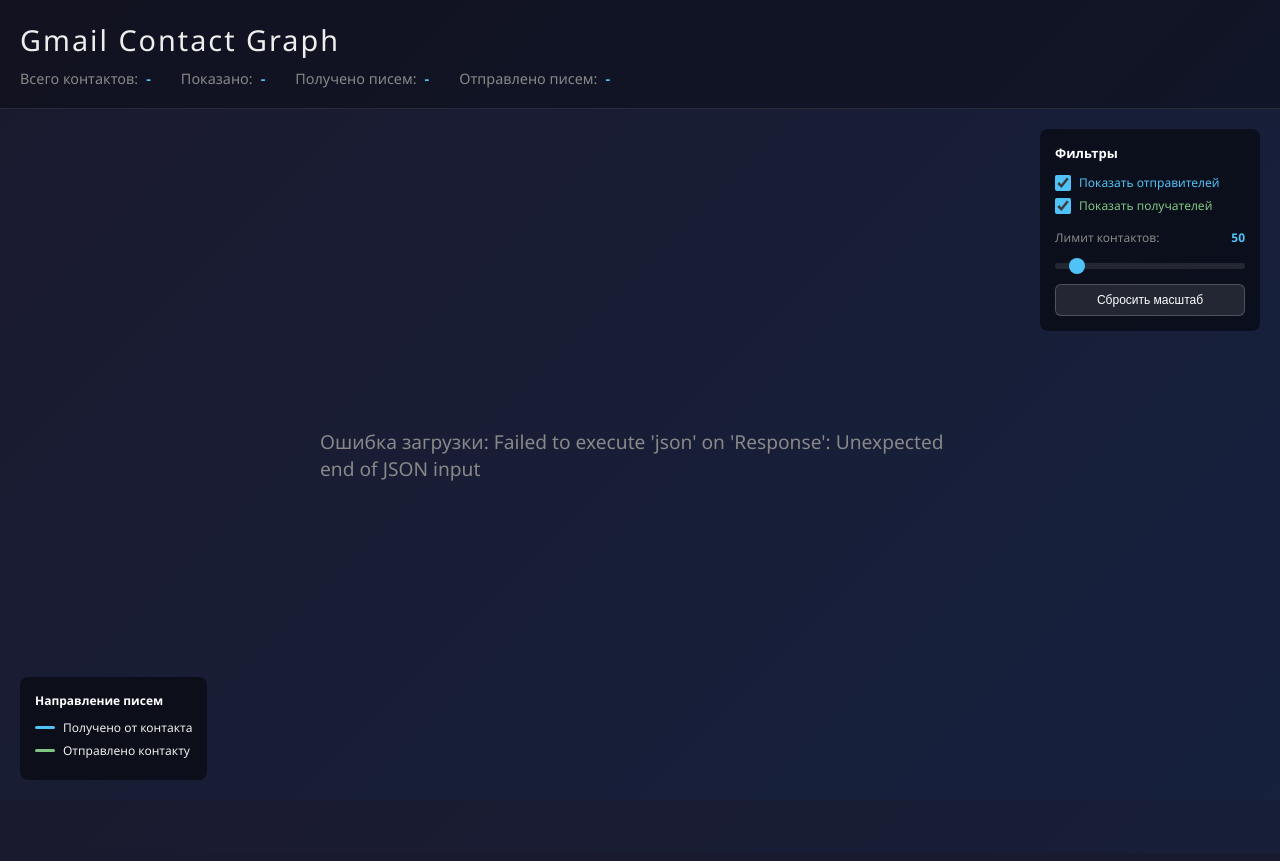
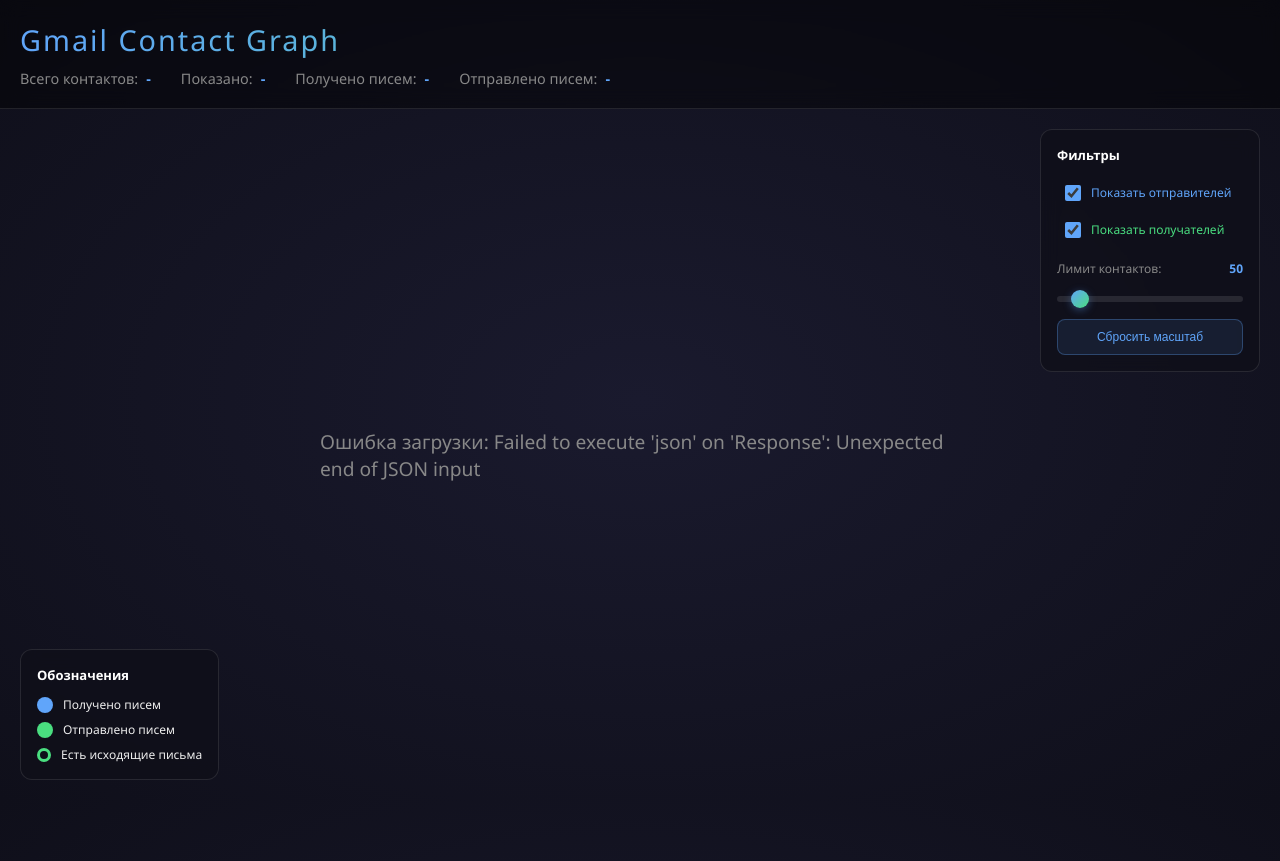
Before and after one commit to yegormishchuk/gmail-contact-graph, a Flask app: page / in a window 1280 px wide. Before the commit the page ends 800 px from the top, so only its background shows below. Run offline with Flask 3, Linux system fonts and the light colour scheme; data that the repository does not hold is empty; parts of the project's set-up code (start-up, migrations or seed data) failed here and were passed over.

Commit message:
update design

```diff
--- a/webapp/static/css/style.css
+++ b/webapp/static/css/style.css
@@ -6,7 +6,7 @@
 
 body {
     font-family: 'Segoe UI', Tahoma, Geneva, Verdana, sans-serif;
-    background: linear-gradient(135deg, #1a1a2e 0%, #16213e 100%);
+    background: radial-gradient(ellipse at center, #1a1a2e 0%, #0f0f1a 100%);
     color: #eee;
     min-height: 100vh;
     overflow: hidden;
@@ -20,14 +20,19 @@ body {
 
 header {
     padding: 20px;
-    background: rgba(0, 0, 0, 0.3);
+    background: rgba(0, 0, 0, 0.4);
     border-bottom: 1px solid rgba(255, 255, 255, 0.1);
+    backdrop-filter: blur(10px);
 }
 
 h1 {
     font-size: 1.8rem;
     font-weight: 300;
     letter-spacing: 2px;
+    background: linear-gradient(90deg, #60a5fa, #4ade80);
+    -webkit-background-clip: text;
+    -webkit-text-fill-color: transparent;
+    background-clip: text;
 }
 
 .stats {
@@ -45,7 +50,7 @@ h1 {
 }
 
 .stat-value {
-    color: #4fc3f7;
+    color: #60a5fa;
     font-weight: 600;
 }
 
@@ -169,37 +179,51 @@ svg {
     position: absolute;
     bottom: 20px;
     left: 20px;
-    background: rgba(0, 0, 0, 0.5);
-    border-radius: 8px;
-    padding: 15px;
+    background: rgba(15, 15, 26, 0.8);
+    border: 1px solid rgba(255, 255, 255, 0.1);
+    border-radius: 12px;
+    padding: 16px;
     font-size: 12px;
+    backdrop-filter: blur(10px);
 }
 
 .legend-title {
     font-weight: 600;
-    margin-bottom: 10px;
+    margin-bottom: 12px;
     color: #fff;
+    font-size: 13px;
 }
 
 .legend-item {
     display: flex;
     align-items: center;
-    gap: 8px;
-    margin-bottom: 6px;
+    gap: 10px;
+    margin-bottom: 8px;
+}
+
+.legend-item:last-child {
+    margin-bottom: 0;
 }
 
 .legend-color {
-    width: 20px;
-    height: 3px;
-    border-radius: 2px;
+    width: 16px;
+    height: 16px;
+    border-radius: 50%;
 }
 
 .legend-color.received {
-    background: #4fc3f7;
+    background: #60a5fa;
 }
 
 .legend-color.sent {
-    background: #81c784;
+    background: #4ade80;
+}
+
+.legend-color.border-indicator {
+    background: transparent;
+    border: 3px solid #4ade80;
+    width: 14px;
+    height: 14px;
 }
 
 /* Controls panel */
@@ -207,61 +231,70 @@ svg {
     position: absolute;
     top: 20px;
     right: 20px;
-    background: rgba(0, 0, 0, 0.5);
-    border-radius: 8px;
-    padding: 15px;
+    background: rgba(15, 15, 26, 0.8);
+    border: 1px solid rgba(255, 255, 255, 0.1);
+    border-radius: 12px;
+    padding: 16px;
     min-width: 220px;
+    backdrop-filter: blur(10px);
 }
 
 .controls-title {
     font-weight: 600;
-    margin-bottom: 12px;
+    margin-bottom: 14px;
     color: #fff;
     font-size: 13px;
 }
 
 .control-group {
-    margin-bottom: 12px;
+    margin-bottom: 14px;
 }
 
 .control-label {
     display: flex;
     align-items: center;
-    gap: 8px;
+    gap: 10px;
     cursor: pointer;
     font-size: 12px;
-    margin-bottom: 6px;
+    margin-bottom: 8px;
+    padding: 6px 8px;
+    border-radius: 6px;
+    transition: background 0.2s;
+}
+
+.control-label:hover {
+    background: rgba(255, 255, 255, 0.05);
 }
 
 .control-label input[type="checkbox"] {
     width: 16px;
     height: 16px;
     cursor: pointer;
-    accent-color: #4fc3f7;
+    accent-color: #60a5fa;
 }
 
 .control-label.received {
-    color: #4fc3f7;
+    color: #60a5fa;
 }
 
 .control-label.sent {
-    color: #81c784;
+    color: #4ade80;
 }
 
 .slider-group {
-    margin-top: 15px;
+    margin-top: 16px;
 }
 
 .slider-label {
     font-size: 12px;
     color: #888;
-    margin-bottom: 6px;
+    margin-bottom: 8px;
     display: flex;
     justify-content: space-between;
 }
 
 .slider-value {
-    color: #4fc3f7;
+    color: #60a5fa;
     font-weight: 600;
 }
 
@@ -276,37 +309,40 @@ input[type="range"] {
 
 input[type="range"]::-webkit-slider-thumb {
     -webkit-appearance: none;
-    width: 16px;
-    height: 16px;
-    background: #4fc3f7;
+    width: 18px;
+    height: 18px;
+    background: linear-gradient(135deg, #60a5fa, #4ade80);
     border-radius: 50%;
     cursor: pointer;
+    box-shadow: 0 2px 8px rgba(96, 165, 250, 0.4);
 }
 
 input[type="range"]::-moz-range-thumb {
-    width: 16px;
-    height: 16px;
-    background: #4fc3f7;
+    width: 18px;
+    height: 18px;
+    background: linear-gradient(135deg, #60a5fa, #4ade80);
     border-radius: 50%;
     cursor: pointer;
     border: none;
+    box-shadow: 0 2px 8px rgba(96, 165, 250, 0.4);
 }
 
 .control-btn {
-    background: rgba(255, 255, 255, 0.1);
-    border: 1px solid rgba(255, 255, 255, 0.2);
-    color: #fff;
-    padding: 8px 16px;
-    border-radius: 6px;
+    background: rgba(96, 165, 250, 0.1);
+    border: 1px solid rgba(96, 165, 250, 0.3);
+    color: #60a5fa;
+    padding: 10px 16px;
+    border-radius: 8px;
     cursor: pointer;
     font-size: 12px;
-    transition: background 0.2s;
+    transition: all 0.2s;
     width: 100%;
-    margin-top: 10px;
+    margin-top: 12px;
 }
 
 .control-btn:hover {
-    background: rgba(255, 255, 255, 0.2);
+    background: rgba(96, 165, 250, 0.2);
+    border-color: rgba(96, 165, 250, 0.5);
 }
 
 /* Loading */
--- a/webapp/static/js/graph.js
+++ b/webapp/static/js/graph.js
@@ -1,11 +1,15 @@
 // Graph configuration
 const config = {
-    centerNodeRadius: 25,
-    nodeRadius: 8,
-    linkWidth: 1.5,
-    chargeStrength: -50,
-    minLinkDistance: 50,
-    maxLinkDistance: 500
+    centerNodeRadius: 30,
+    minNodeRadius: 15,
+    maxNodeRadius: 40,
+    chargeStrength: -150,
+    centerStrength: 0.05,
+    collisionPadding: 10,
+    sentColor: '#4ade80',      // Green for sent
+    receivedColor: '#60a5fa',  // Blue for received
+    centerColor: '#f87171',    // Red for center
+    borderWidth: 3
 };
 
 // Filter state
@@ -19,23 +23,9 @@ const filters = {
 let rawData = null;
 let currentSimulation = null;
 
-// Color scale for nodes based on activity type
-function getNodeColor(d) {
-    if (d.isCenter) return '#ff6b6b';
-
-    const total = d.received + d.sent;
-    const sentRatio = d.sent / (total || 1);
-
-    const receivedColor = d3.rgb(79, 195, 247);
-    const sentColor = d3.rgb(129, 199, 132);
-
-    return d3.interpolateRgb(receivedColor, sentColor)(sentRatio);
-}
-
 // Filter data based on current filters
 function filterData(data) {
     let nodes = [data.nodes[0]]; // Always include center node
-    let links = [];
 
     // Filter contacts based on checkboxes
     let filteredContacts = data.nodes.slice(1).filter(node => {
@@ -50,29 +40,9 @@ function filterData(data) {
 
     nodes = nodes.concat(filteredContacts);
 
-    // Get set of visible node ids
-    const visibleIds = new Set(nodes.map(n => n.id));
-
-    // Filter links
-    links = data.links.filter(link => {
-        const sourceId = typeof link.source === 'object' ? link.source.id : link.source;
-        const targetId = typeof link.target === 'object' ? link.target.id : link.target;
-
-        if (!visibleIds.has(sourceId) || !visibleIds.has(targetId)) return false;
-        if (link.type === 'received' && !filters.showSenders) return false;
-        if (link.type === 'sent' && !filters.showRecipients) return false;
-        return true;
-    });
-
-    // Deep copy to avoid mutating original data
     return {
         nodes: nodes.map(n => ({...n})),
-        links: links.map(l => ({
-            source: typeof l.source === 'object' ? l.source.id : l.source,
-            target: typeof l.target === 'object' ? l.target.id : l.target,
-            type: l.type,
-            count: l.count
-        })),
+        links: [], // No links in new design
         stats: {
             ...data.stats,
             displayedContacts: filteredContacts.length
@@ -80,20 +50,36 @@ function filterData(data) {
     };
 }
 
+// Calculate node radius based on activity
+function getNodeRadius(d, maxActivity) {
+    if (d.isCenter) return config.centerNodeRadius;
+    const total = d.received + d.sent;
+    const scale = d3.scaleSqrt()
+        .domain([1, maxActivity])
+        .range([config.minNodeRadius, config.maxNodeRadius]);
+    return scale(total || 1);
+}
+
+// Create pie chart arc generator
+function createPieArc(radius) {
+    return d3.arc()
+        .innerRadius(0)
+        .outerRadius(radius);
+}
+
 // Render graph with current filters
 function renderGraph(data) {
     const container = document.getElementById('graph-container');
     const width = container.clientWidth;
     const height = container.clientHeight;
+    const centerX = width / 2;
+    const centerY = height / 2;
 
     // Update stats
     document.getElementById('displayed-contacts').textContent = data.stats.displayedContacts;
 
-    // Create scale for link distance
-    const maxLinkCount = d3.max(data.links, d => d.count) || 1;
-    const linkDistanceScale = d3.scaleLog()
-        .domain([1, maxLinkCount])
-        .range([config.maxLinkDistance, config.minLinkDistance]);
+    // Calculate max activity for scaling
+    const maxActivity = d3.max(data.nodes.slice(1), d => d.received + d.sent) || 1;
 
     // Clear SVG
     const svg = d3.select('#graph');
@@ -104,7 +90,7 @@ function renderGraph(data) {
     const g = svg.append('g');
 
     const zoom = d3.zoom()
-        .scaleExtent([0.1, 4])
+        .scaleExtent([0.3, 3])
         .on('zoom', (event) => {
             g.attr('transform', event.transform);
         });
@@ -116,33 +102,6 @@ function renderGraph(data) {
         svg.transition().duration(500).call(zoom.transform, d3.zoomIdentity);
     };
 
-    // Create arrow markers
-    const defs = svg.append('defs');
-
-    defs.append('marker')
-        .attr('id', 'arrow-received')
-        .attr('viewBox', '0 -5 10 10')
-        .attr('refX', 15)
-        .attr('refY', 0)
-        .attr('markerWidth', 6)
-        .attr('markerHeight', 6)
-        .attr('orient', 'auto')
-        .append('path')
-        .attr('d', 'M0,-5L10,0L0,5')
-        .attr('fill', '#4fc3f7');
-
-    defs.append('marker')
-        .attr('id', 'arrow-sent')
-        .attr('viewBox', '0 -5 10 10')
-        .attr('refX', 15)
-        .attr('refY', 0)
-        .attr('markerWidth', 6)
-        .attr('markerHeight', 6)
-        .attr('orient', 'auto')
-        .append('path')
-        .attr('d', 'M0,-5L10,0L0,5')
-        .attr('fill', '#81c784');
-
     // Stop previous simulation
     if (currentSimulation) {
         currentSimulation.stop();
@@ -150,43 +109,85 @@ function renderGraph(data) {
 
     // Create force simulation
     currentSimulation = d3.forceSimulation(data.nodes)
-        .force('link', d3.forceLink(data.links)
-            .id(d => d.id)
-            .distance(d => linkDistanceScale(d.count)))
         .force('charge', d3.forceManyBody()
             .strength(config.chargeStrength))
-        .force('center', d3.forceCenter(width / 2, height / 2))
+        .force('center', d3.forceCenter(centerX, centerY))
         .force('collision', d3.forceCollide()
-            .radius(d => (d.isCenter ? config.centerNodeRadius : config.nodeRadius) + 5));
+            .radius(d => getNodeRadius(d, maxActivity) + config.collisionPadding))
+        .force('x', d3.forceX(centerX).strength(config.centerStrength))
+        .force('y', d3.forceY(centerY).strength(config.centerStrength));
 
-    // Create links
-    const link = g.append('g')
-        .attr('class', 'links')
-        .selectAll('line')
-        .data(data.links)
-        .enter()
-        .append('line')
-        .attr('class', d => `link link-${d.type}`)
-        .attr('stroke-width', config.linkWidth)
-        .attr('marker-end', d => `url(#arrow-${d.type})`);
+    // Fix center node position
+    data.nodes.forEach(node => {
+        if (node.isCenter) {
+            node.fx = centerX;
+            node.fy = centerY;
+        }
+    });
 
-    // Create nodes
-    const node = g.append('g')
-        .attr('class', 'nodes')
-        .selectAll('circle')
+    // Create nodes group
+    const nodesGroup = g.append('g').attr('class', 'nodes');
+
+    // Pie layout
+    const pie = d3.pie()
+        .value(d => d.value)
+        .sort(null);
+
+    // Create node groups
+    const nodeGroups = nodesGroup.selectAll('g.node')
         .data(data.nodes)
         .enter()
-        .append('circle')
-        .attr('class', d => d.isCenter ? 'node-center' : 'node-contact')
-        .attr('r', d => d.isCenter ? config.centerNodeRadius : config.nodeRadius)
-        .attr('fill', getNodeColor)
-        .call(d3.drag()
-            .on('start', dragstarted)
-            .on('drag', dragged)
-            .on('end', dragended));
+        .append('g')
+        .attr('class', d => d.isCenter ? 'node node-center' : 'node node-contact');
+
+    // Add pie charts to each node
+    nodeGroups.each(function(d) {
+        const group = d3.select(this);
+        const radius = getNodeRadius(d, maxActivity);
+        const arc = createPieArc(radius);
+
+        if (d.isCenter) {
+            // Center node - solid circle
+            group.append('circle')
+                .attr('r', radius)
+                .attr('fill', config.centerColor)
+                .attr('stroke', '#fff')
+                .attr('stroke-width', 4);
+        } else {
+            // Contact node - pie chart
+            const pieData = pie([
+                { type: 'sent', value: d.sent || 0.01 },
+                { type: 'received', value: d.received || 0.01 }
+            ]);
+
+            // Draw pie segments
+            group.selectAll('path')
+                .data(pieData)
+                .enter()
+                .append('path')
+                .attr('d', arc)
+                .attr('fill', segment => segment.data.type === 'sent' ? config.sentColor : config.receivedColor)
+                .attr('class', 'pie-segment');
+
+            // Add border - green if has sent, otherwise default
+            const hasSent = d.sent > 0;
+            group.append('circle')
+                .attr('r', radius)
+                .attr('fill', 'none')
+                .attr('stroke', hasSent ? config.sentColor : 'rgba(255,255,255,0.3)')
+                .attr('stroke-width', hasSent ? config.borderWidth : 1.5)
+                .attr('class', 'node-border');
+        }
+    });
+
+    // Add drag behavior
+    nodeGroups.call(d3.drag()
+        .on('start', dragstarted)
+        .on('drag', dragged)
+        .on('end', dragended));
 
     // Create labels
-    const label = g.append('g')
+    const labels = g.append('g')
         .attr('class', 'labels')
         .selectAll('text')
         .data(data.nodes)
@@ -194,49 +195,58 @@ function renderGraph(data) {
         .append('text')
         .attr('class', d => d.isCenter ? 'label label-center' : 'label')
         .attr('text-anchor', 'middle')
-        .attr('dy', d => d.isCenter ? config.centerNodeRadius + 15 : config.nodeRadius + 12)
-        .text(d => d.name.length > 15 ? d.name.substring(0, 12) + '...' : d.name);
+        .text(d => {
+            const name = d.name;
+            if (d.isCenter) return name;
+            return name.length > 12 ? name.substring(0, 10) + '...' : name;
+        });
 
     // Tooltip
     const tooltip = d3.select('#tooltip');
 
-    node.on('mouseover', (event, d) => {
+    nodeGroups.on('mouseover', function(event, d) {
         if (d.isCenter) return;
+
+        const total = d.received + d.sent;
+        const sentPercent = total > 0 ? Math.round((d.sent / total) * 100) : 0;
+        const receivedPercent = total > 0 ? Math.round((d.received / total) * 100) : 0;
 
         tooltip.select('.tooltip-name').text(d.name);
         tooltip.select('.tooltip-email').text(d.email);
-        tooltip.select('.tooltip-stat-value.received').text(d.received.toLocaleString());
-        tooltip.select('.tooltip-stat-value.sent').text(d.sent.toLocaleString());
+        tooltip.select('.tooltip-stat-value.received').text(`${d.received.toLocaleString()} (${receivedPercent}%)`);
+        tooltip.select('.tooltip-stat-value.sent').text(`${d.sent.toLocaleString()} (${sentPercent}%)`);
 
         tooltip
             .style('left', (event.pageX + 15) + 'px')
             .style('top', (event.pageY - 10) + 'px')
             .classed('visible', true);
+
+        // Highlight node
+        d3.select(this).select('.node-border')
+            .attr('stroke-width', config.borderWidth + 2);
     })
     .on('mousemove', (event) => {
         tooltip
             .style('left', (event.pageX + 15) + 'px')
             .style('top', (event.pageY - 10) + 'px');
     })
-    .on('mouseout', () => {
+    .on('mouseout', function(event, d) {
         tooltip.classed('visible', false);
+
+        if (!d.isCenter) {
+            const hasSent = d.sent > 0;
+            d3.select(this).select('.node-border')
+                .attr('stroke-width', hasSent ? config.borderWidth : 1.5);
+        }
     });
 
     // Update positions on tick
     currentSimulation.on('tick', () => {
-        link
-            .attr('x1', d => d.source.x)
-            .attr('y1', d => d.source.y)
-            .attr('x2', d => d.target.x)
-            .attr('y2', d => d.target.y);
+        nodeGroups.attr('transform', d => `translate(${d.x}, ${d.y})`);
 
-        node
-            .attr('cx', d => d.x)
-            .attr('cy', d => d.y);
-
-        label
+        labels
             .attr('x', d => d.x)
-            .attr('y', d => d.y);
+            .attr('y', d => d.y + getNodeRadius(d, maxActivity) + 15);
     });
 
     // Drag functions
@@ -253,8 +263,10 @@ function renderGraph(data) {
 
     function dragended(event, d) {
         if (!event.active) currentSimulation.alphaTarget(0);
-        d.fx = null;
-        d.fy = null;
+        if (!d.isCenter) {
+            d.fx = null;
+            d.fy = null;
+        }
     }
 }
 
@@ -280,10 +292,15 @@ async function init() {
 
         // Update slider max based on total contacts
         const slider = document.getElementById('contact-limit');
-        slider.max = rawData.stats.totalContacts;
+        slider.max = Math.min(rawData.stats.totalContacts, 200);
 
         // Initial render
         applyFilters();
+
+        // Re-render on window resize
+        window.addEventListener('resize', () => {
+            applyFilters();
+        });
 
     } catch (error) {
         document.getElementById('loading').textContent = 'Ошибка загрузки: ' + error.message;
--- a/webapp/templates/index.html
+++ b/webapp/templates/index.html
@@ -51,14 +51,18 @@
             </div>
 
             <div class="legend">
-                <div class="legend-title">Направление писем</div>
+                <div class="legend-title">Обозначения</div>
                 <div class="legend-item">
                     <div class="legend-color received"></div>
-                    <span>Получено от контакта</span>
+                    <span>Получено писем</span>
                 </div>
                 <div class="legend-item">
                     <div class="legend-color sent"></div>
-                    <span>Отправлено контакту</span>
+                    <span>Отправлено писем</span>
+                </div>
+                <div class="legend-item">
+                    <div class="legend-color border-indicator"></div>
+                    <span>Есть исходящие письма</span>
                 </div>
             </div>
 
```
Also changed, not shown: other parts of webapp/static/css/style.css (+37 -32 lines).
